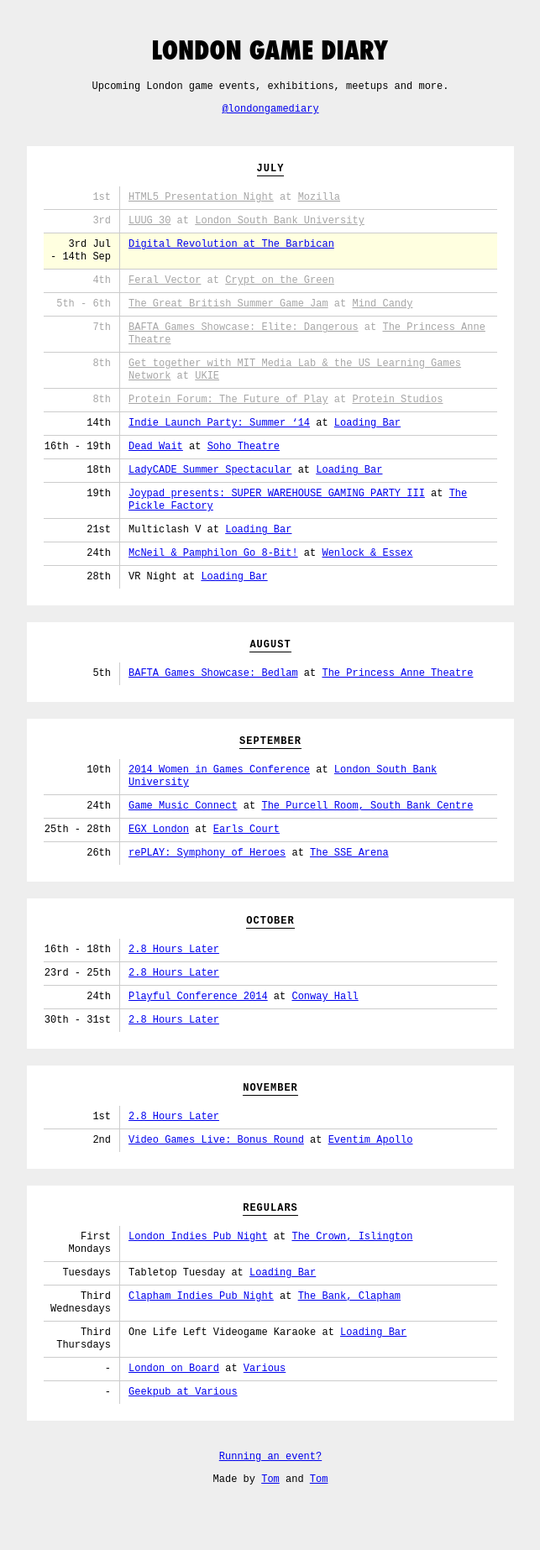
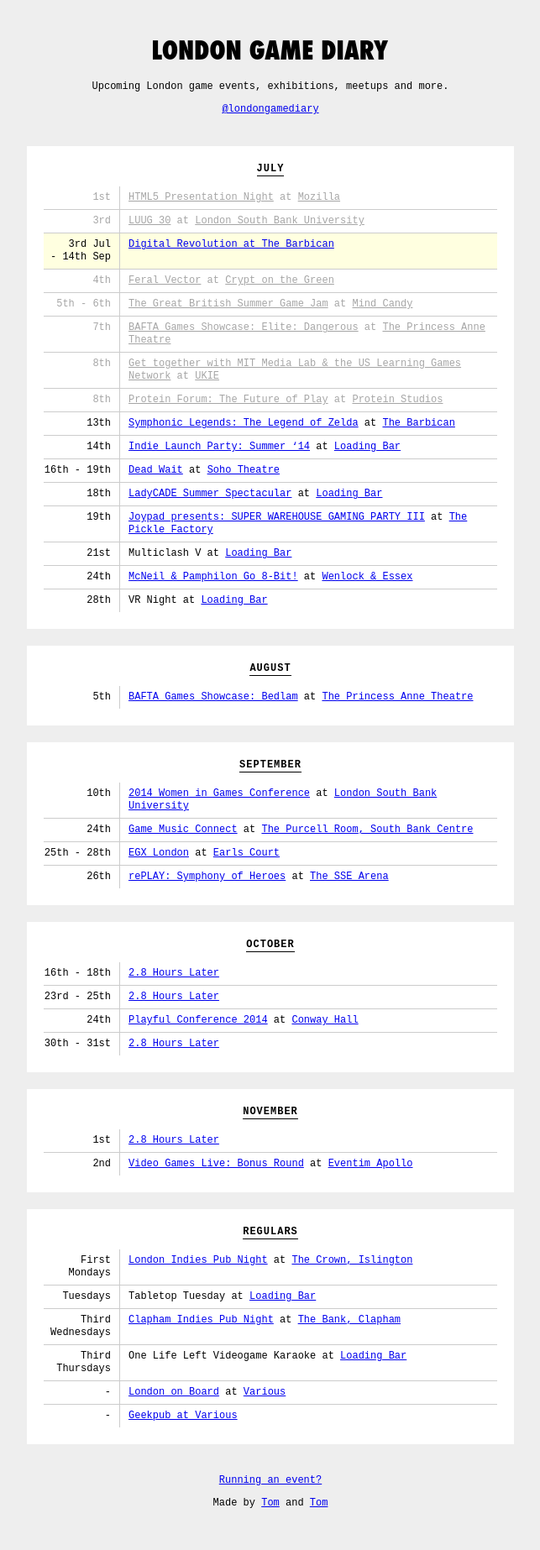
Before and after one commit to thomasmarshall/londongamediary.com, a Jekyll site: the page built from index.html, in a window 1280 px wide. Shown: the whole page at 84% size, without its empty margins (318-961 px from the left). Built offline with Jekyll 4.4.1, drawn with Linux system fonts in a browser that asks for light colours; nearby versions of some CDN libraries; before the commit the page ends 1818 px from its top, so only the background shows below that.

Commit message:
Update events.yml

```diff
--- a/_data/events.yml
+++ b/_data/events.yml
@@ -40,6 +40,11 @@
   link: "http://www.eventbrite.co.uk/e/protein-forum-the-future-of-play-tickets-10940668835"
   location: "[Protein Studios](http://www.prote.in/en)"
   date: 2014-07-08
+
+- title: "Symphonic Legends: The Legend of Zelda"
+  link: "http://www.barbican.org.uk/music/event-detail.asp?ID=15746"
+  location: "[The Barbican](http://www.barbican.org.uk/)"
+  date: 2014-07-13
 
 - title: "Indie Launch Party: Summer '14"
   link: "http://www.meetup.com/London-Indie-Game-Developers/events/192634072/"
```
